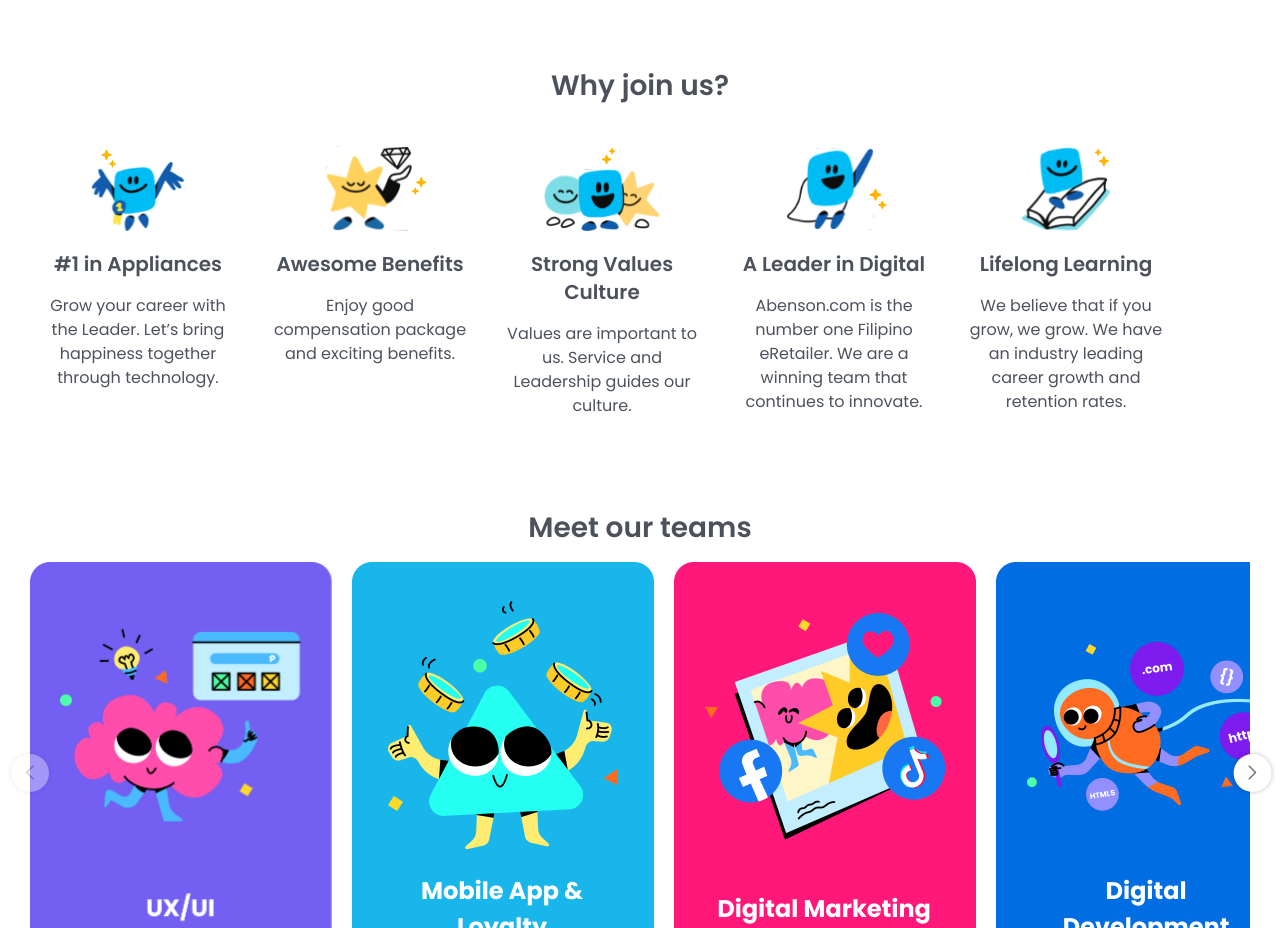
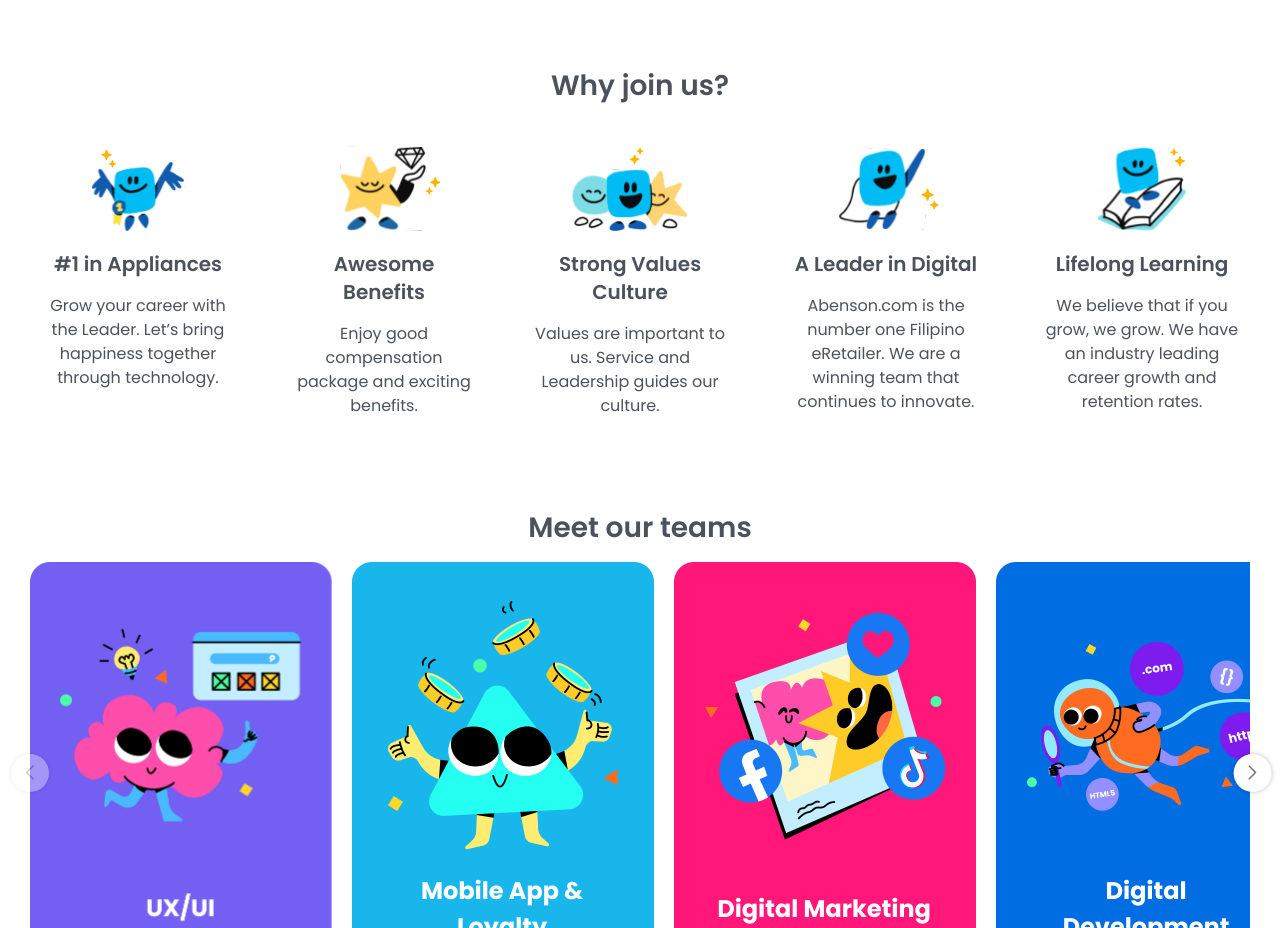
Before and after one commit to nnerb/abenson_landpage, a React (Vite) app: page / in a window 1280 px wide. Shown: the part 1300-2228 px from the top of the page. Built offline with nearby package versions, Linux system fonts and the light colour scheme.

Commit message:
flix join us component

```diff
--- /dev/null
+++ b/src/components/join-us/data/join-us-details.js
@@ -0,0 +1,37 @@
+// SVG icons
+
+import AppliancesIcon from "../icons/appliances-icon";
+import AwesomeIcon from "../icons/awesome-icon";
+import LeaderIcon from "../icons/leader-icon";
+import LifeLongIcon from "../icons/lifelong-icon";
+import StrongIcon from "../icons/strong-icon";
+
+
+export const joinUsDetails = [
+  {
+    title: '#1 in Appliances',
+    description: 'Grow your career with the Leader. Let’s bring happiness together through technology.',
+    icon: AppliancesIcon,
+  },
+  {
+    title: 'Awesome Benefits',
+    description: 'Enjoy good compensation package and exciting benefits.',
+    icon: AwesomeIcon
+  },
+  {
+    title: 'Strong Values Culture',
+    description: 'Values are important to us. Service and Leadership guides our culture.',
+    icon: StrongIcon
+  },
+  {
+    title: 'A Leader in Digital',
+    description: 'Abenson.com is the number one Filipino eRetailer. We are a winning team that continues to innovate.',
+    icon: LeaderIcon
+  },
+  {
+    title: 'Lifelong Learning ',
+    description: 'We believe that if you grow, we grow. We have an industry leading career growth and retention rates.',
+    icon: LifeLongIcon
+  },
+
+]
--- a/src/components/join-us/join-us.jsx
+++ b/src/components/join-us/join-us.jsx
@@ -1,50 +1,17 @@
-// SVG icons
-import AppliancesIcon from './icons/icons/appliances-icon'
-import AwesomeIcon from './icons/icons/awesome-icon'
-import LeaderIcon from './icons/icons/leader-icon'
-import LifeLongIcon from './icons/icons/lifelong-icon'
-import StrongIcon from './icons/icons/strong-icon'
+import { joinUsDetails } from "./data/join-us-details";
 
 const JoinUs = () => {
-  const joinUsDetails = [
-    {
-      title: '#1 in Appliances',
-      description: 'Grow your career with the Leader. Let’s bring happiness together through technology.',
-      icon: <AppliancesIcon />
-    },
-    {
-      title: 'Awesome Benefits',
-      description: 'Enjoy good compensation package and exciting benefits.',
-      icon: <AwesomeIcon />
-    },
-    {
-      title: 'Strong Values Culture',
-      description: 'Values are important to us. Service and Leadership guides our culture.',
-      icon: <StrongIcon />
-    },
-    {
-      title: 'A Leader in Digital',
-      description: 'Abenson.com is the number one Filipino eRetailer. We are a winning team that continues to innovate.',
-      icon: <LeaderIcon />
-    },
-    {
-      title: 'Lifelong Learning ',
-      description: 'We believe that if you grow, we grow. We have an industry leading career growth and retention rates.',
-      icon: <LifeLongIcon />
-    },
-
-  ]
   return (
     <section className="text-primary-gray flex flex-col items-center gap-4 lg:gap-7 py-4 lg:py-10">
       <h1 className="text-lg font-poppins-semibold md:text-[28px]">Why join us?</h1>
-      <ul className='flex gap-4 py-2 items-start w-full overflow-x-scroll scrollbar-hide cursor-pointer'>
+      <ul className='flex gap-4 lg:gap-10 py-2 items-start w-full overflow-x-scroll scrollbar-hide cursor-pointer justify-between'>
         {joinUsDetails.map((detail) => (
           <li
             key={detail.title}
             className='flex flex-col items-center justify-center gap-2 p-2
             lg:gap-4 min-w-[140px] max-w-[216px] rounded-primary hover:shadow-md'
           >
-            {detail.icon}
+            {<detail.icon/>}
             <h1 className='text-center font-poppins-semibold text-sm lg:text-xl'>{detail.title}</h1>
             <p className='text-xs text-center lg:text-base'>{detail.description}</p>
           </li>
```
Also changed, not shown: src/components/join-us/icons/appliances-icon.jsx (renamed from src/components/join-us/icons/icons/appliances-icon.jsx), src/components/join-us/icons/awesome-icon.jsx (renamed from src/components/join-us/icons/icons/awesome-icon.jsx), src/components/join-us/icons/leader-icon.jsx (renamed from src/components/join-us/icons/icons/leader-icon.jsx), src/components/join-us/icons/lifelong-icon.jsx (renamed from src/components/join-us/icons/icons/lifelong-icon.jsx), src/components/join-us/icons/strong-icon.jsx (renamed from src/components/join-us/icons/icons/strong-icon.jsx).
